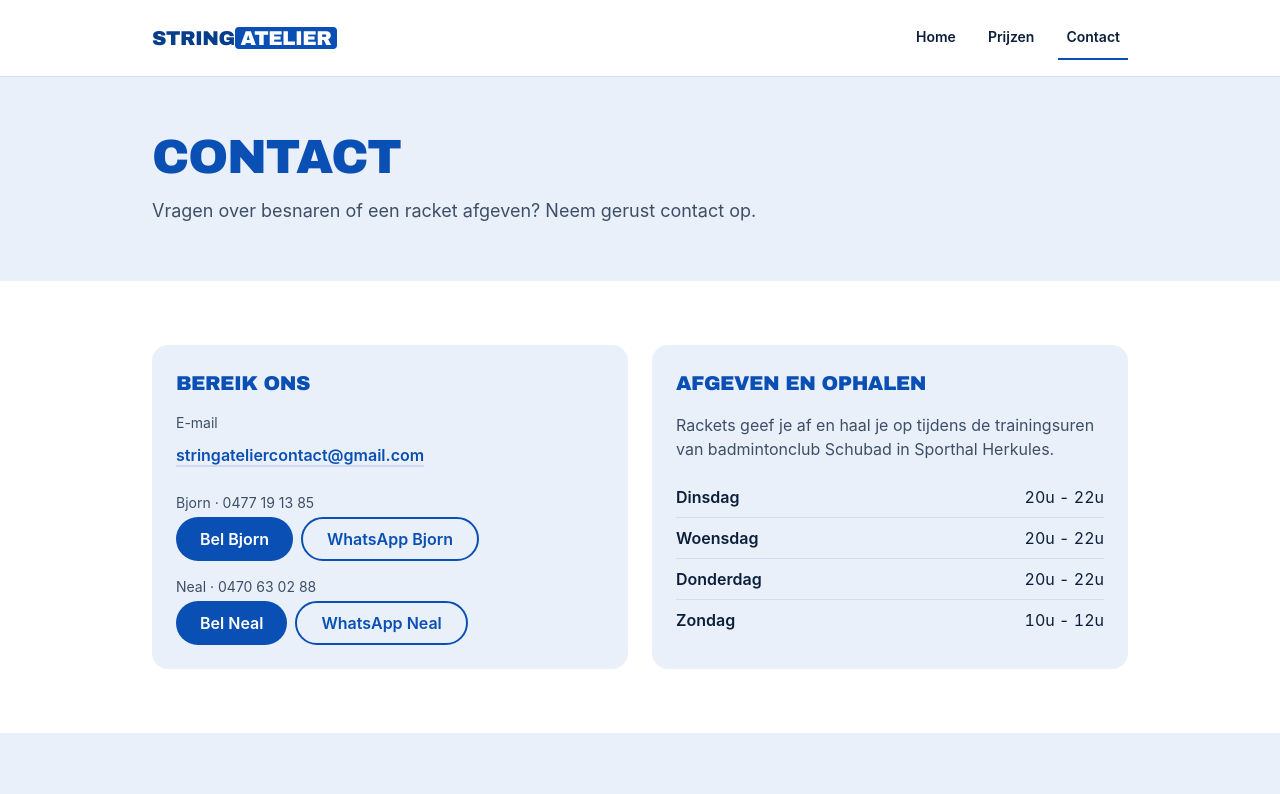
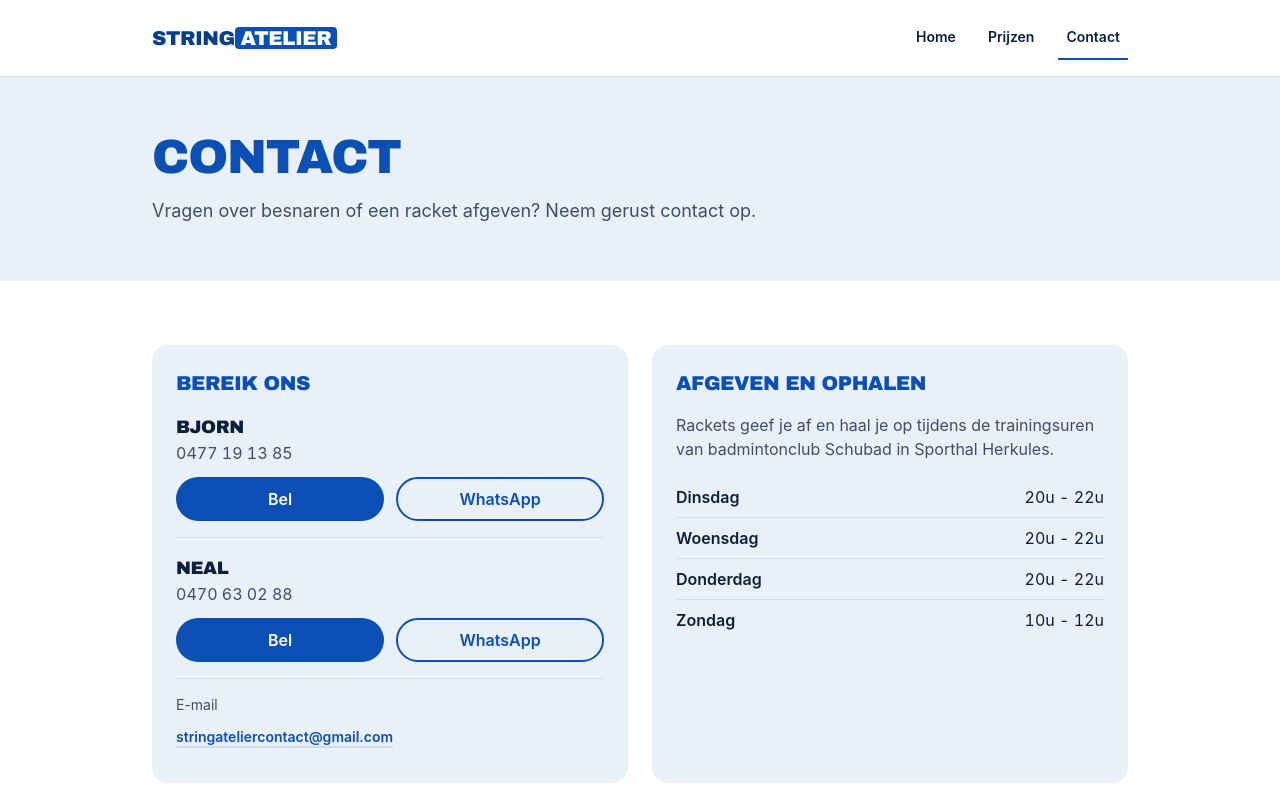
Before and after one commit to BjornPijpops/stringatelier, an Astro site: page /stringatelier/contact in a window 1280 px wide. Shown: the top 794 px of the page. Built offline with nearby package versions, Linux system fonts and the light colour scheme; Astro itself is replaced by a stand-in of ours.

Commit message:
feat(contact): stack people with name, number and equal Bel/WhatsApp buttons
Co-authored-by: Copilot <223556219+Copilot@users.noreply.github.com>

```diff
--- a/src/components/ButtonLink.astro
+++ b/src/components/ButtonLink.astro
@@ -4,6 +4,7 @@ interface Props {
   variant?: 'primary' | 'secondary' | 'inverse';
   external?: boolean;
   class?: string;
+  'aria-label'?: string;
 }
 
 const {
@@ -11,6 +12,7 @@ const {
   variant = 'primary',
   external = false,
   class: className = '',
+  'aria-label': ariaLabel,
 } = Astro.props;
 
 const variants = {
@@ -22,6 +24,7 @@ const variants = {
 
 <a
   href={href}
+  aria-label={ariaLabel}
   target={external ? '_blank' : undefined}
   rel={external ? 'noopener noreferrer' : undefined}
   class:list={[
--- a/src/pages/contact.astro
+++ b/src/pages/contact.astro
@@ -29,35 +29,40 @@ const linkClass =
         <h2 id="reach-heading" class="text-xl">
           Bereik ons
         </h2>
-        <dl class="mt-4 space-y-4">
-          <div>
-            <dt class="text-sm text-ink-soft">E-mail</dt>
-            <dd>
-              <a class={linkClass} href={`mailto:${contactEmail}`}>
-                {contactEmail}
-              </a>
-            </dd>
-          </div>
+        <ul class="mt-4 grid gap-4">
           {contactPeople.map((person) => (
-            <div>
-              <dt class="text-sm text-ink-soft">
-                {person.name} · {formatBelgianPhone(person.phone)}
-              </dt>
-              <dd class="mt-1 flex flex-wrap gap-2">
-                <ButtonLink href={toTelHref(person.phone)}>
-                  Bel {person.name}
+            <li class="border-t border-line pt-4 first:border-t-0 first:pt-0">
+              <h3 class="text-lg font-bold text-ink">{person.name}</h3>
+              <p class="text-ink-soft tabular-nums">
+                {formatBelgianPhone(person.phone)}
+              </p>
+              <div class="mt-3 grid grid-cols-2 gap-3">
+                <ButtonLink
+                  href={toTelHref(person.phone)}
+                  class="w-full"
+                  aria-label={`Bel ${person.name}`}
+                >
+                  Bel
                 </ButtonLink>
                 <ButtonLink
                   href={toWhatsAppHref(person.phone)}
                   variant="secondary"
                   external
+                  class="w-full"
+                  aria-label={`WhatsApp ${person.name}`}
                 >
-                  WhatsApp {person.name}
+                  WhatsApp
                 </ButtonLink>
-              </dd>
-            </div>
+              </div>
+            </li>
           ))}
-        </dl>
+        </ul>
+        <p class="mt-4 border-t border-line pt-4 text-sm text-ink-soft">
+          <span class="block">E-mail</span>
+          <a class={`${linkClass} flex`} href={`mailto:${contactEmail}`}>
+            {contactEmail}
+          </a>
+        </p>
       </section>
 
       <section
```
